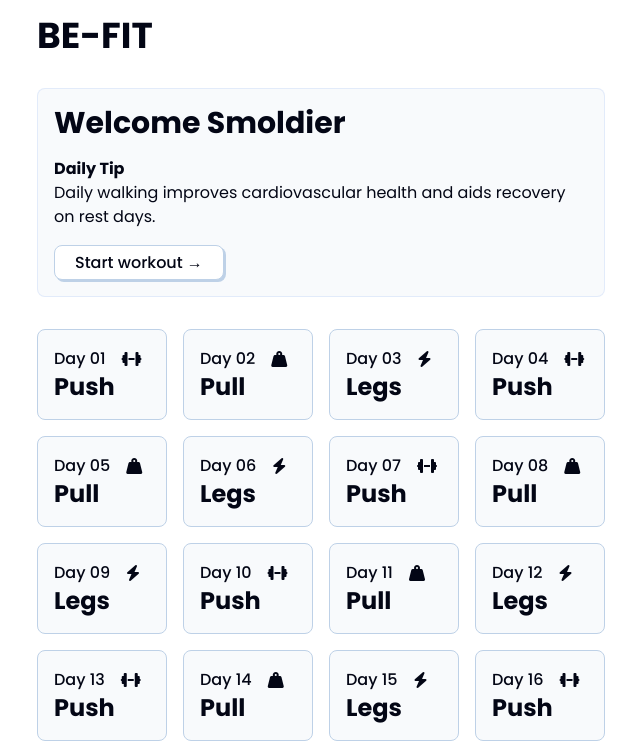
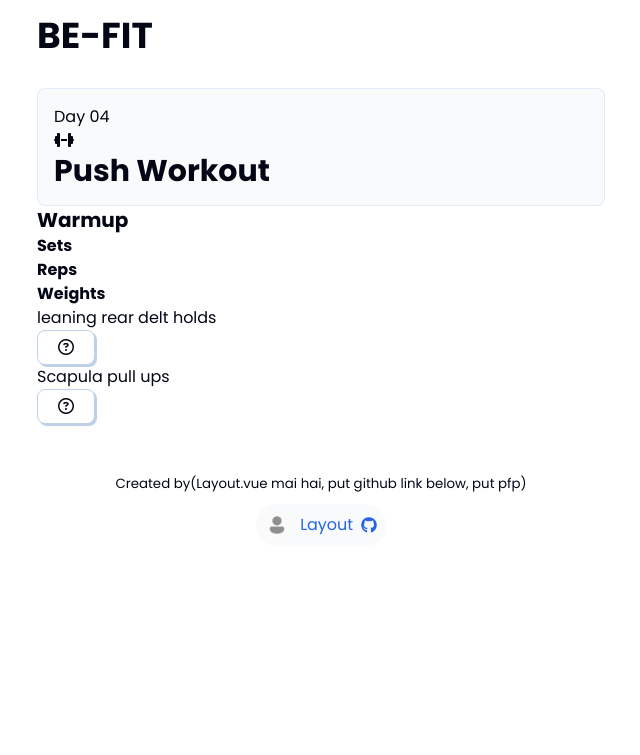
Before and after one commit to Sai-Santosh-Pal/be-fit, a Vue app: page / in a window 1280 px wide. Shown: the top 755 px of the page, without its empty margins (319-959 px from the left). Built offline with nearby package versions, Linux system fonts and the light colour scheme; a web font is replaced by a local one.

Commit message:
working on workout page now, working on basic structure for now

```diff
--- a/src/App.vue
+++ b/src/App.vue
@@ -4,7 +4,7 @@
   import Dashboard from './components/pages/Dashboard.vue'
   import Workout from './components/pages/Workout.vue'
 
-const selectDisplay = 2
+const selectDisplay = 3
 </script>
 
 <template>
--- a/src/components/Grid.vue
+++ b/src/components/Grid.vue
@@ -39,7 +39,11 @@
         display: flex;
         align-items: center;
         justify-content: space-between;
-        gap: 1rem;
+        gap: 0.5rem;
+    }
+
+    .plan-card div p {
+        text-align: left;
     }
 
     @media (min-width: 640px) {
--- a/src/components/pages/Workout.vue
+++ b/src/components/pages/Workout.vue
@@ -1,8 +1,35 @@
 <script setup>
+    import { workoutProgram } from '../../utils';
+    const selectedWorkout = 4
+    const { workout, warmup } = workoutProgram[selectedWorkout]
+
 </script>
 
 <template>
-    <div>hi</div>
+    <section id="workout-card">
+        <div class="plan-card card">
+            <div class="plan-card-header">
+                <p>Day {{ selectedWorkout < 9 ? '0' + selectedWorkout  :
+                selectedWorkout }}</p>
+                <i class="fa-solid fa-dumbbell"></i>
+            </div>
+            <h2>{{ 'Push' }} Workout</h2>
+        </div>
+        <div class="workout-grid">
+            <h4 class="grid-name">Warmup</h4>
+            <h6>Sets</h6>
+            <h6>Reps</h6>
+            <h6 class="grid-weights">Weights</h6>
+            <div class="workout-grid" v-for="(w, wIdx) in warmup" key="wIdx">
+                <div class="grid-name">
+                    <p>{{ w.name }}</p>
+                    <button>
+                        <i class="fa-regular fa-circle-question"></i>
+                    </button>
+                </div>
+            </div>
+        </div>
+    </section>
 </template>
 
 <style scoped>
```
